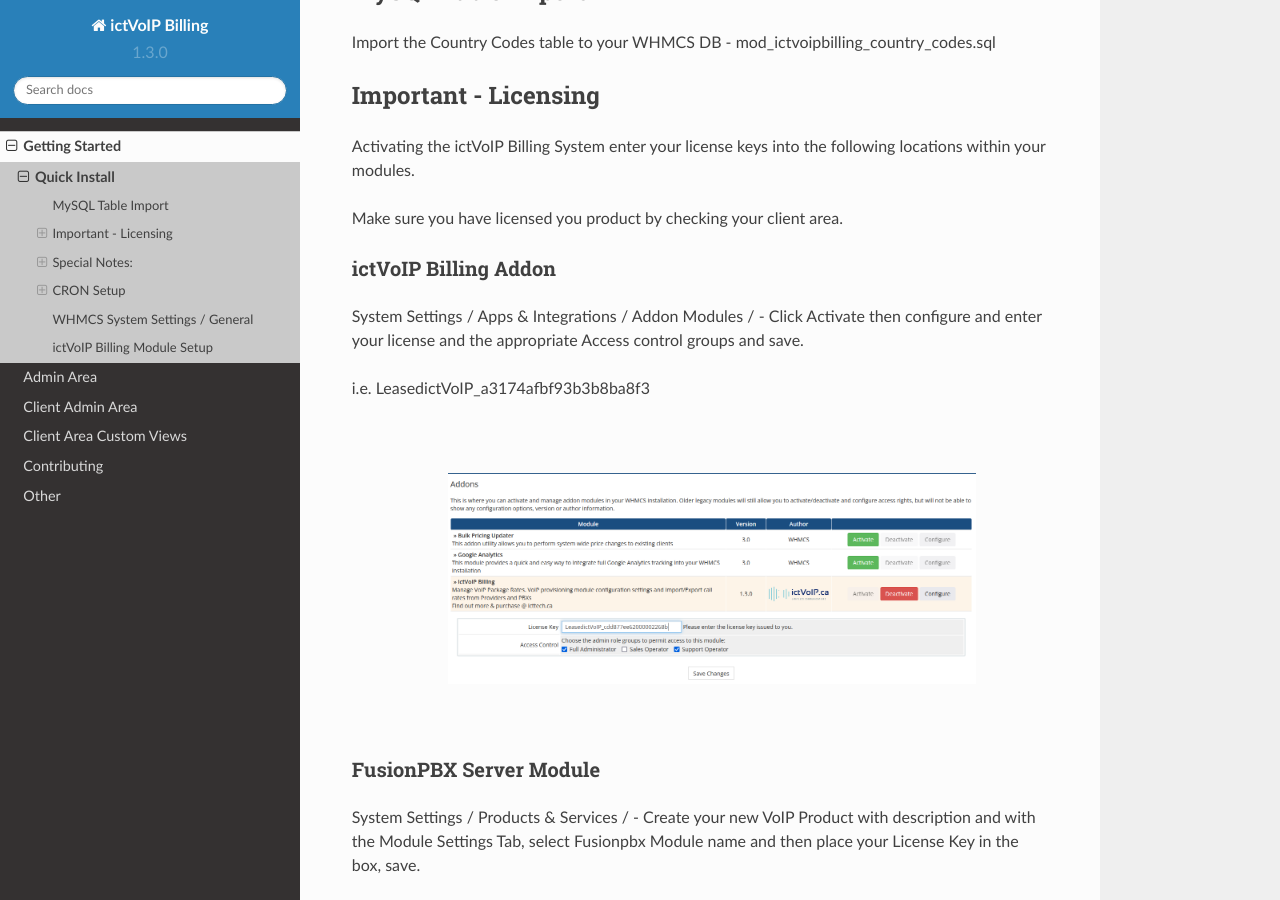
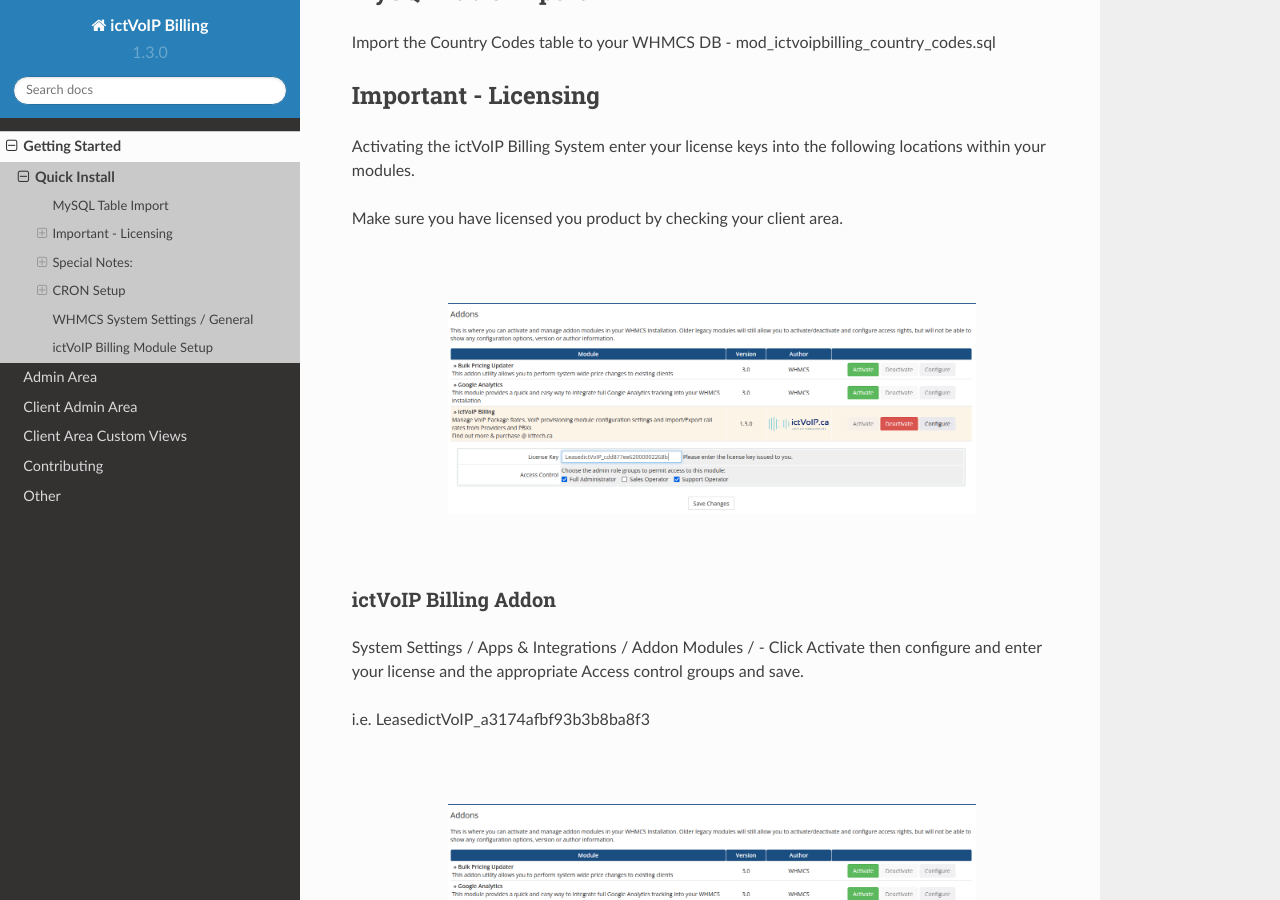
Before and after one commit to ictvoip/ictvoip-docs, a Sphinx documentation site: the page built from docs/source/getting_started/quick_install.rst, in a window 1280 px wide and 900 px high, scrolled down 893 px. Built offline with Sphinx 7.4.7 and the Read the Docs theme 2.0.0, drawn with Linux system fonts in a browser that asks for light colours; pages that are not in the unit, such as notebooks, are missing from menus.

Commit message:
Update quick_install.rst

```diff
--- a/docs/source/getting_started/quick_install.rst
+++ b/docs/source/getting_started/quick_install.rst
@@ -40,6 +40,14 @@ into the following locations within your modules.
 
 Make sure you have licensed you product by checking your client area.
 
+|
+
+ .. image:: ../_static/images/admin/addon_lic.png
+        :scale: 40%
+        :align: center
+        :alt: Adding a new Provider or PBX
+
+|
 
 
 ictVoIP Billing Addon
```
